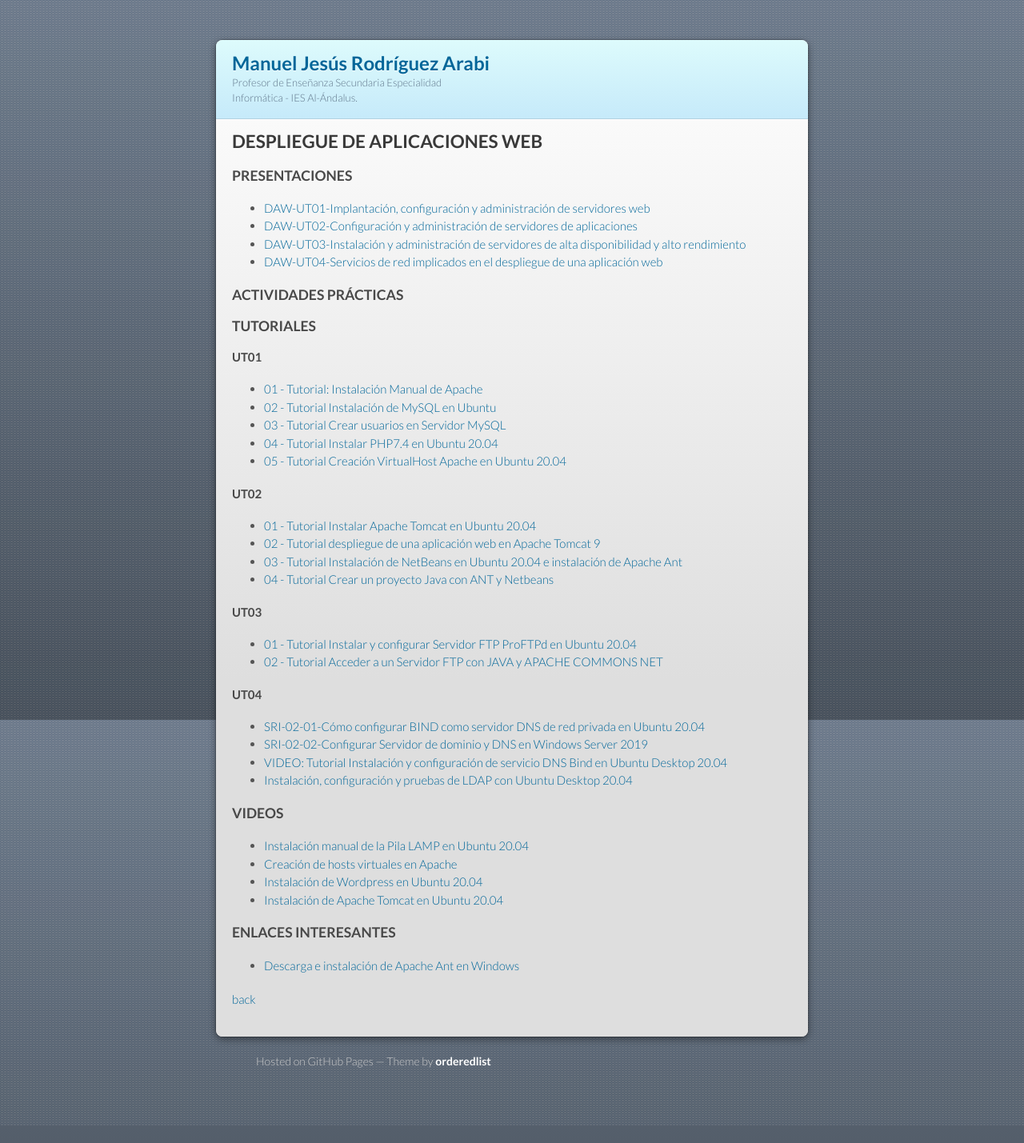
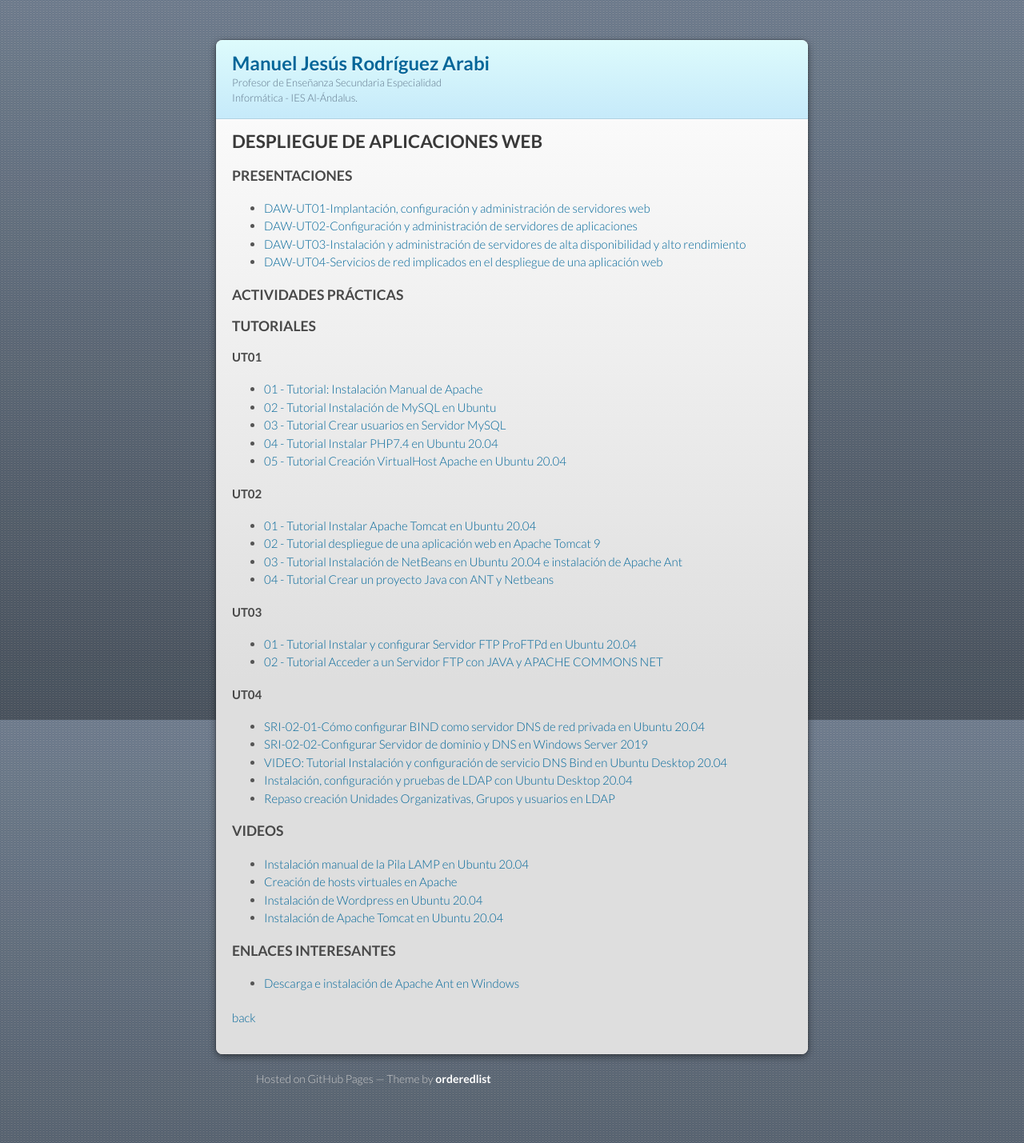
Before and after one commit to mrodara/mrodara.github.io, a Jekyll site: the page built from mods/daw.md, in a window 1280 px wide. Shown: the whole page at 80% size. Built offline with Jekyll 4.4.1, drawn with Linux system fonts in a browser that asks for light colours; our own code applies the rules of GitHub Pages for plain Markdown files; before the commit the page ends 1407 px from its top, so only the background shows below that.

Commit message:
Repaso LDAP

```diff
--- a/mods/daw.md
+++ b/mods/daw.md
@@ -43,6 +43,7 @@ layout: default
 * [SRI-02-02-Configurar Servidor de dominio y DNS en Windows Server 2019](https://docs.google.com/document/d/13O8FzUhSBpmBNP6Sg531h7MNnj9QXR-meDXCA3COKZQ/edit?usp=sharing)
 * [VIDEO: Tutorial Instalación y configuración de servicio DNS Bind en Ubuntu Desktop 20.04](https://youtu.be/nQu4U0r-w-M)
 * [Instalación, configuración y pruebas de LDAP con Ubuntu Desktop 20.04](https://docs.google.com/document/d/1tNZ06Mdyatemz9EQFGR9R8CZ-P52Kmc-l7H1iP4Jwes/edit?usp=sharing)
+* [Repaso creación Unidades Organizativas, Grupos y usuarios en LDAP](https://slides.com/manueljesusrodriguezarabi/bold/fullscreen)
 
 ### VIDEOS
 
```
